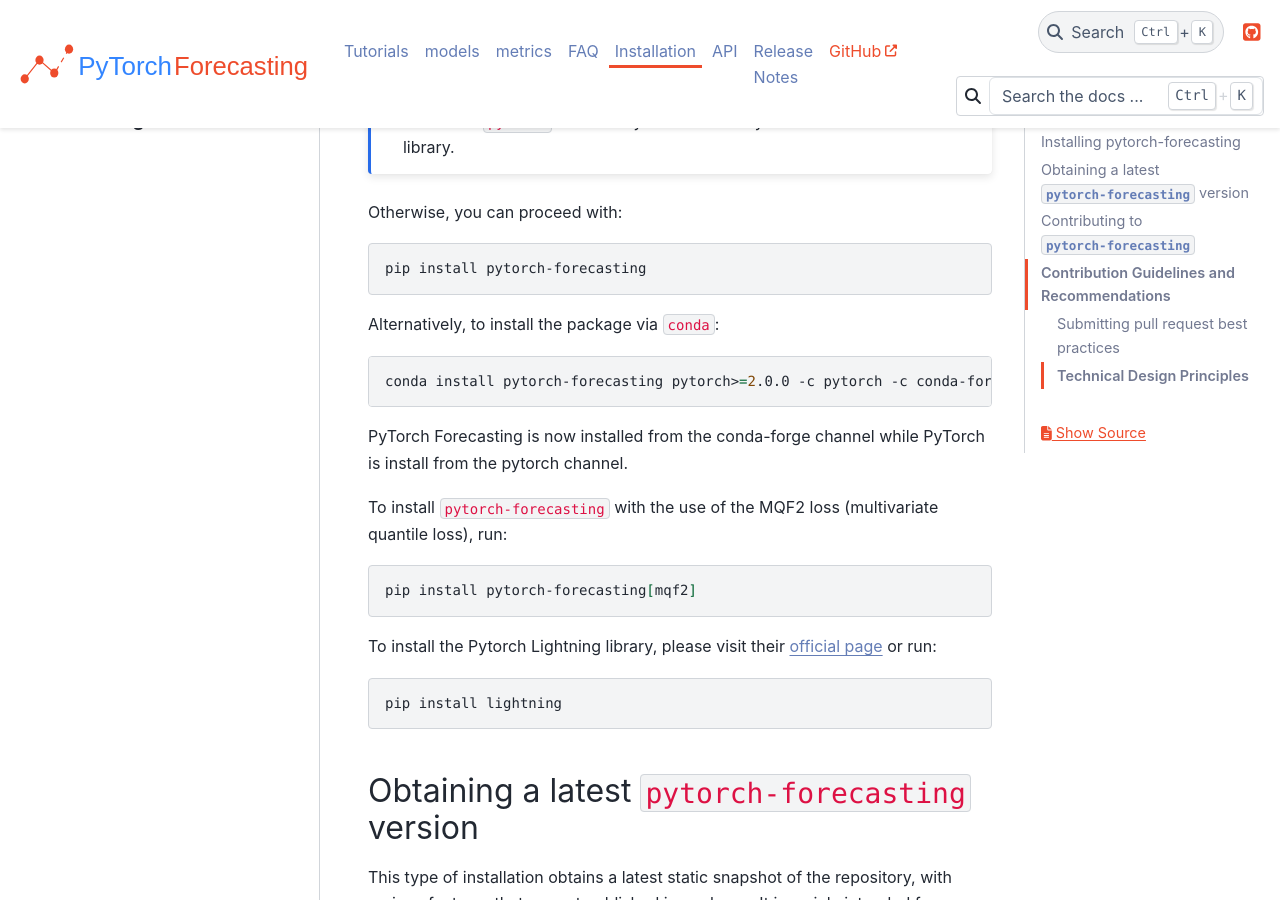
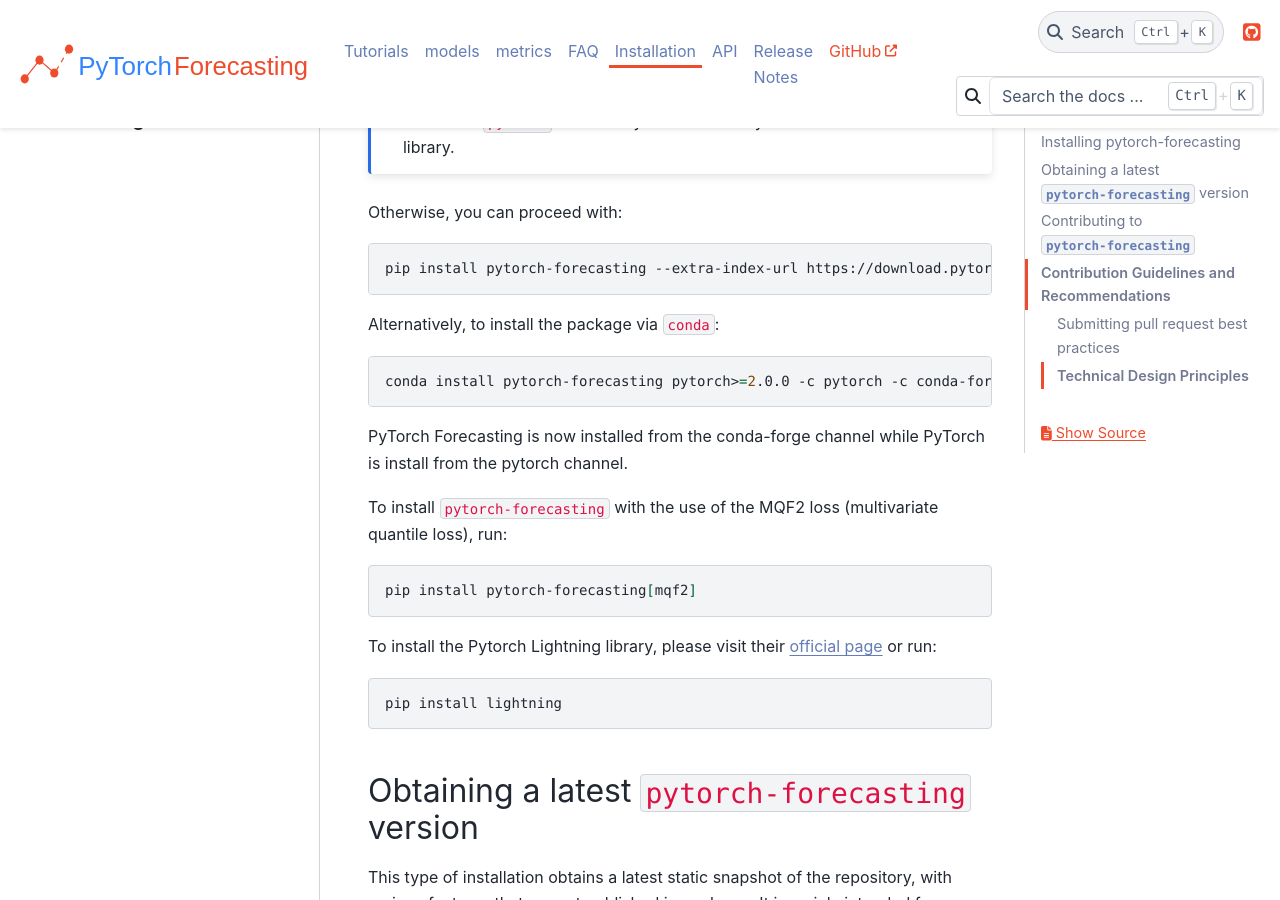
Before and after one commit to sktime/pytorch-forecasting, a Sphinx documentation site: the page built from docs/source/installation.rst, in a window 1280 px wide and 900 px high, scrolled down 753 px. Built offline with Sphinx 7.4.7 and the PyData theme 0.15.4, drawn with Linux system fonts in a browser that asks for light colours; pages that are not in the unit, such as notebooks, are missing from menus.

Commit message:
updated install command

```diff
--- a/docs/source/installation.rst
+++ b/docs/source/installation.rst
@@ -30,7 +30,7 @@
 
 .. code-block:: bash
 
-    pip install pytorch-forecasting
+    pip install pytorch-forecasting --extra-index-url https://download.pytorch.org/whl/cpu
 
 
 Alternatively, to install the package via ``conda``:
```
